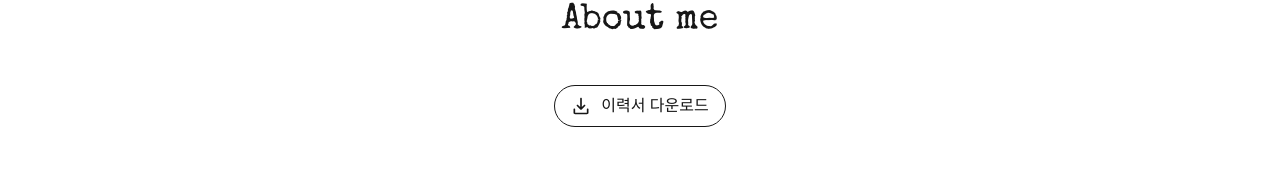
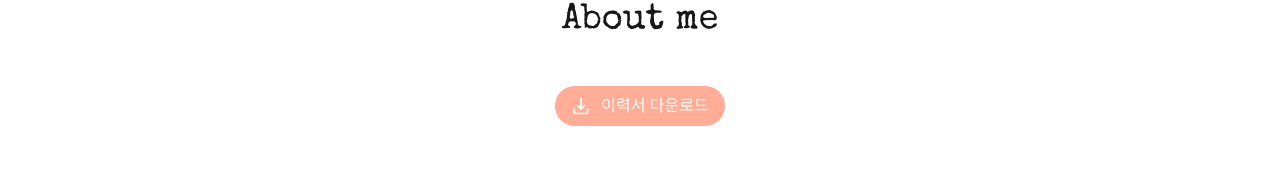
Before and after one commit to allkong/portfolio, a Next.js app: page / in a window 1280 px wide. Shown: the part 879-1052 px from the top of the page. Built offline with nearby package versions, Linux system fonts and the light colour scheme.

Commit message:
design: 이력서 다운로드 버튼 디자인 수정

```diff
--- a/src/components/section/about.tsx
+++ b/src/components/section/about.tsx
@@ -27,9 +27,9 @@ const About = () => {
           href="/resume_dabin-jeong.pdf"
           download
           aria-label="이력서 다운로드"
-          className="bg-bg border-fg hover:bg-fg hover:text-bg flex items-center gap-2.5 rounded-full border px-4 py-2 font-medium"
+          className="bg-primary text-bg hover:bg-bg hover:text-primary flex items-center gap-2.5 rounded-full border px-4 py-2 font-medium"
         >
-          <DownloadIcon aria-hidden className="w-3.5 sm:w-5" />
+          <DownloadIcon aria-hidden className="w-4 sm:w-5" />
           이력서 다운로드
         </a>
       </div>
```
